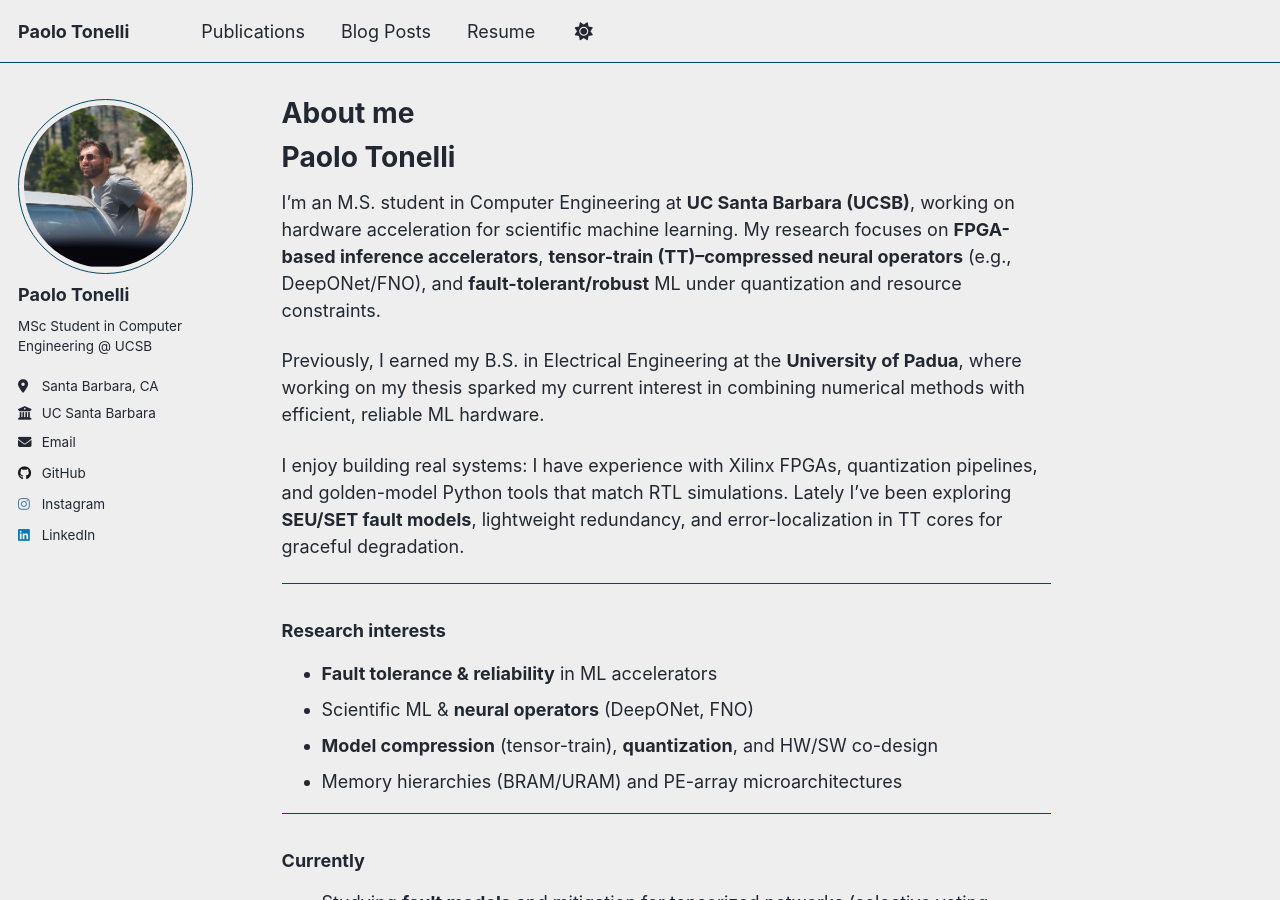
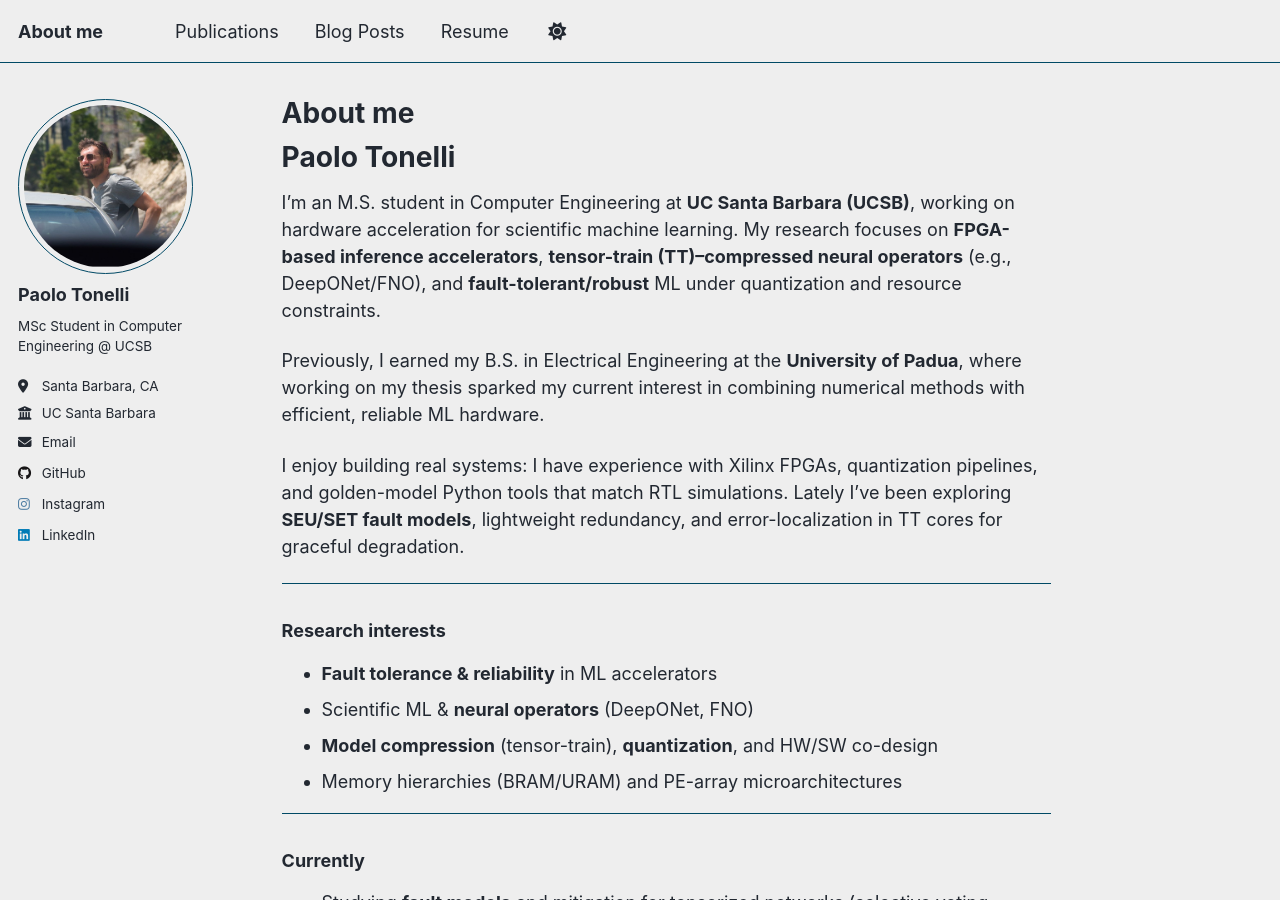
Before and after one commit to paolotonelli/paolotonelli.github.io, a Jekyll site: the page built from _pages/about.md, in a window 1280 px wide and 900 px high. Built offline with Jekyll 4.4.1, drawn with Linux system fonts in a browser that asks for light colours; a script that is not in the unit is left out.

Commit message:
Update _config.yml

```diff
--- a/_config.yml
+++ b/_config.yml
@@ -9,7 +9,7 @@
 # Basic Site Settings
 locale                   : "en-US"
 site_theme               : "air" # Currently available options are "default", "air"
-title                    : "Paolo Tonelli"
+title                    : "About me"
 title_separator          : "-"
 name                     : &name "Paolo Tonelli"
 description              : &description "Your Name's academic portfolio"   # Update this with a general description of your site, this is the default if not overridden by a page
```
